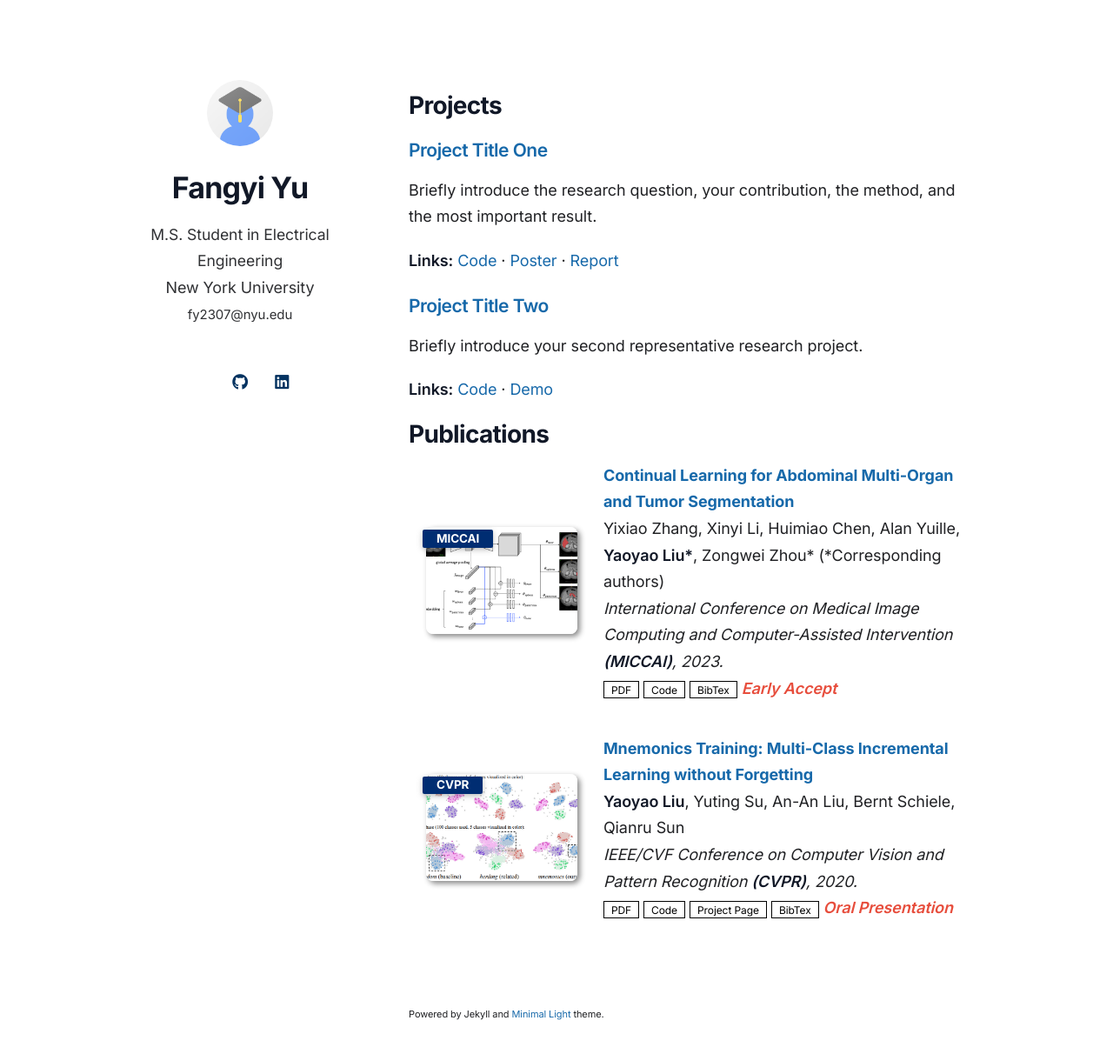
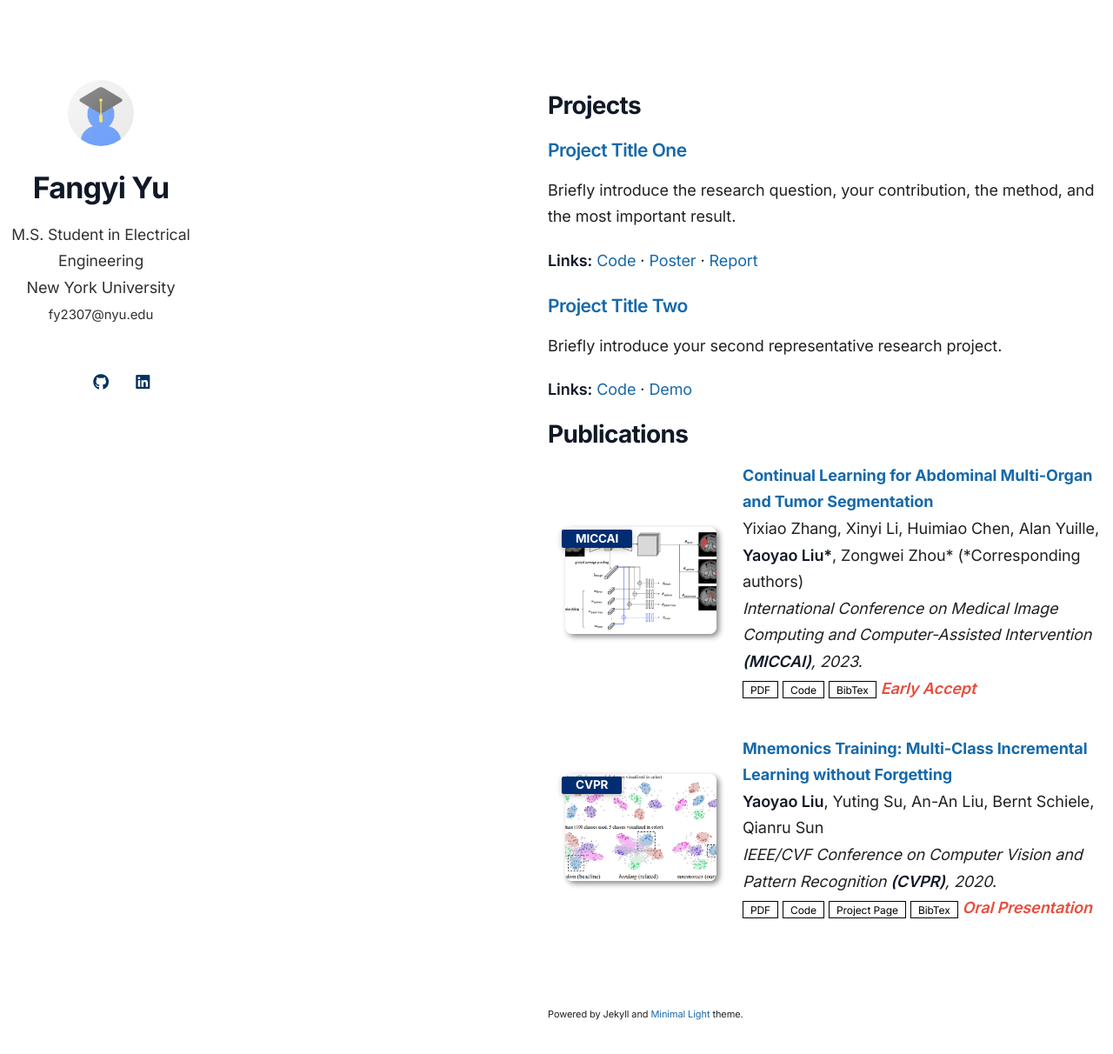
Before and after one commit to fangyiyu02/fangyiyu02.github.io, a Jekyll site: the page built from index.md, in a window 1280 px wide and 1250 px high. Shown: the top 1212 px of the window at 87% size. Built offline with Jekyll 4.4.1, drawn with Linux system fonts in a browser that asks for light colours; a style sheet for code colours, icons or effects is not loaded; our own code applies the rules of GitHub Pages for plain Markdown files.

Commit message:
Change wrapper div to page-shell and add hero div

```diff
--- a/_layouts/homepage.html
+++ b/_layouts/homepage.html
@@ -36,8 +36,9 @@
 
   </head>
   <body>
-    <div class="wrapper">
-      <header>
+    <div class="page-shell">
+      <div class="hero">
+        <header class="profile-card">
 
         {% if site.avatar %}
         <a class="image avatar"><img src="{{ site.avatar }}" alt="avatar" /></a>
```
